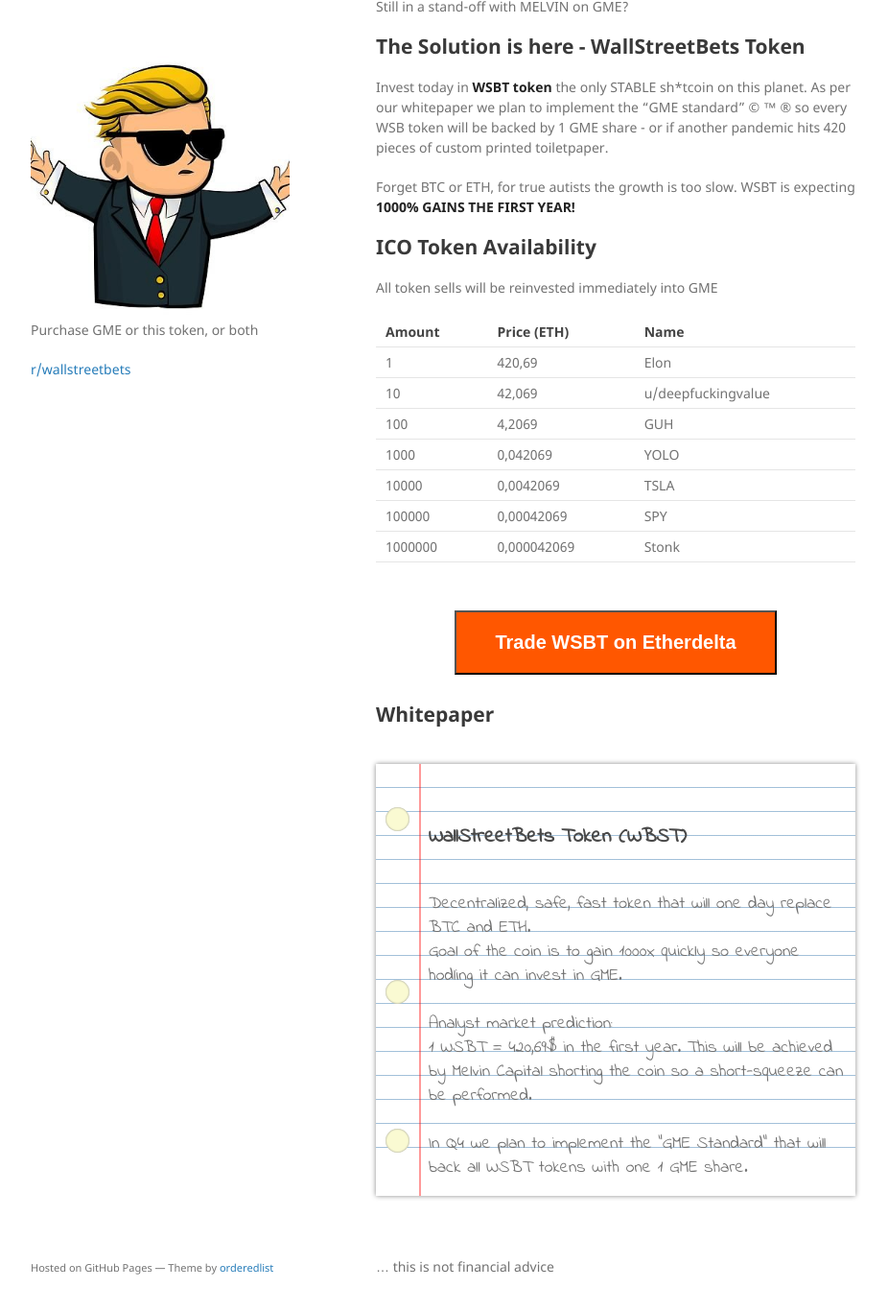
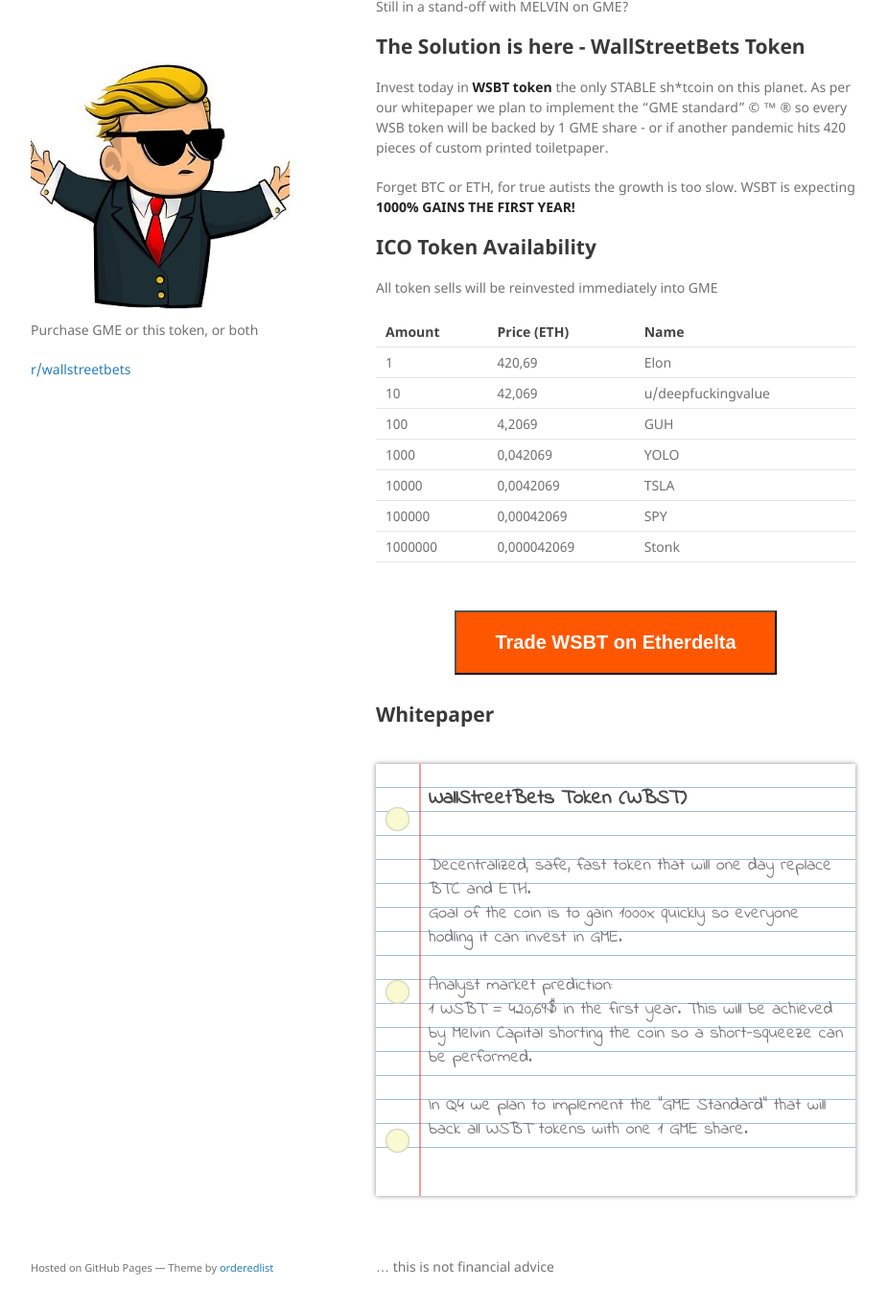
Before and after one commit to wallstreetbetstoken/wallstreetbetstoken.github.io, a Jekyll site: the page built from index.md, in a window 1280 px wide and 1400 px high, scrolled down 281 px. Shown: the top 1367 px of the window at 96% size, without its empty margins (178-1104 px from the left). Built offline with Jekyll 4.4.1, drawn with Linux system fonts in a browser that asks for light colours; our own code applies the rules of GitHub Pages for plain Markdown files.

Commit message:
Update style.scss

```diff
--- a/assets/css/style.scss
+++ b/assets/css/style.scss
@@ -37,7 +37,7 @@ button {
 }
 .text {
   position: absolute;
-  top: 65px;
+  top: 25px;
   left: 55px;
   bottom: 10px;
   right: 10px;
```
